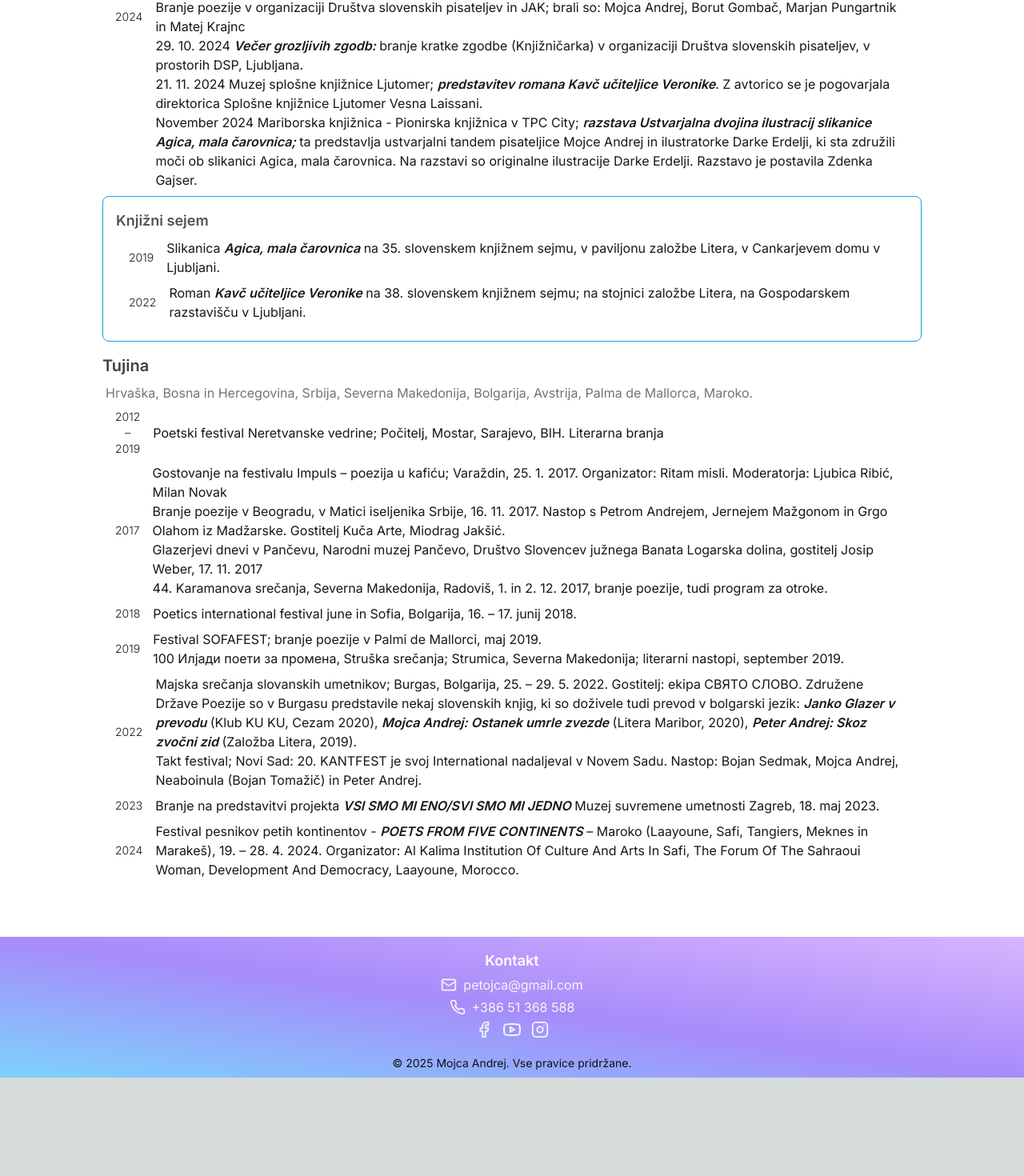
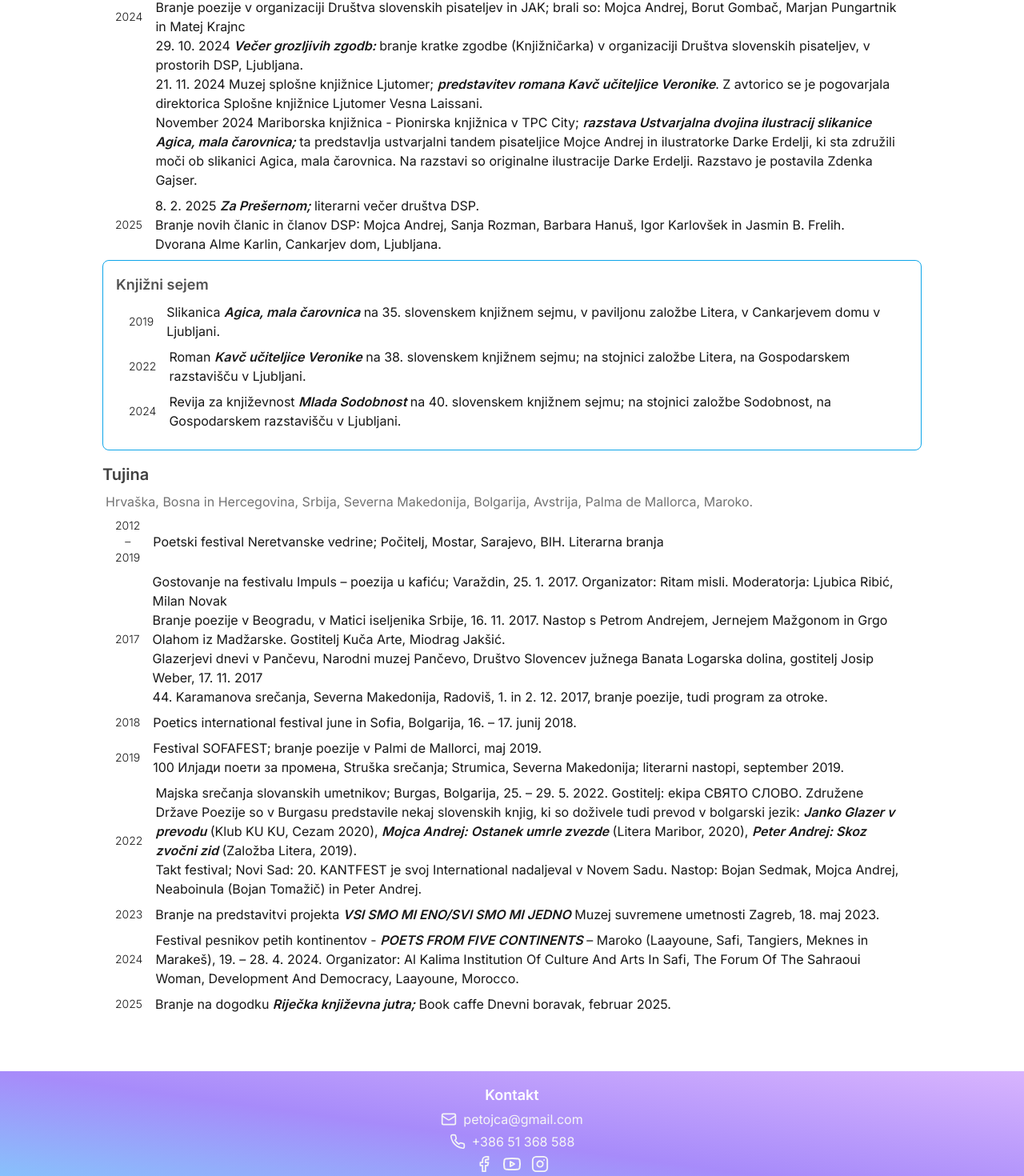
Before and after one commit to Mojca-Andrej/frontend, a Next.js app: page /nastopi in a window 1280 px wide. Shown: the part 2483-3953 px from the top of the page at 80% size. Before the commit the page ends 3830 px from the top, so only its background shows below. Built offline with nearby package versions, Linux system fonts and the light colour scheme.

Commit message:
posodobil nastope za 2025 jan, feb

```diff
--- a/src/app/(general)/nastopi/page.tsx
+++ b/src/app/(general)/nastopi/page.tsx
@@ -174,6 +174,13 @@ export default function Nastopi() {
         </div>
       </section>
 
+      <section className="text-neutral-900 pb-2 flex space-x-4 items-start md:items-center md:px-4 px-2 text-sm md:text-base">
+        <h3 className="text-sm font-light mt-1 md:mt-0" >2025</h3>
+        <div>
+          <p>8. 2. 2025 <em className="font-semibold">Za Prešernom;</em> literarni večer društva DSP. <br/> Branje novih članic in članov DSP: Mojca Andrej, Sanja Rozman, Barbara Hanuš, Igor Karlovšek in Jasmin B. Frelih. <br/> Dvorana Alme Karlin, Cankarjev dom, Ljubljana.</p>
+        </div>
+      </section>
+
       <div className="border border-1 border-sky-500 p-4 rounded-lg">
         <h3 className="md:text-lg sm:text-base text-neutral-600 font-semibold mb-2">Knjižni sejem</h3>
 
@@ -189,6 +196,13 @@ export default function Nastopi() {
           <h3 className="text-sm font-light mt-1 md:mt-0">2022</h3>
           <div>
             <p>Roman <em className="font-semibold">Kavč učiteljice Veronike</em> na 38. slovenskem knjižnem sejmu; na stojnici založbe Litera, na Gospodarskem razstavišču v Ljubljani.</p>
+          </div>
+        </section>
+
+        <section className="text-neutral-900 pb-2 flex space-x-4 items-start md:items-center md:px-4 px-2 text-sm md:text-base">
+          <h3 className="text-sm font-light mt-1 md:mt-0">2024</h3>
+          <div>
+            <p>Revija za književnost <em className="font-semibold">Mlada Sodobnost</em> na 40. slovenskem knjižnem sejmu; na stojnici založbe Sodobnost, na Gospodarskem razstavišču v Ljubljani.</p>
           </div>
         </section>
       </div>
@@ -253,6 +267,13 @@ export default function Nastopi() {
             <p>Festival pesnikov petih kontinentov - <em className="font-semibold">POETS FROM FIVE CONTINENTS</em> – Maroko (Laayoune, Safi, Tangiers, Meknes in Marakeš), 19. – 28. 4. 2024. Organizator: Al Kalima Institution Of Culture And Arts In Safi, The Forum Of The Sahraoui Woman, Development And Democracy, Laayoune, Morocco.</p>
         </div>
       </section>
+
+      <section className="text-neutral-900 pb-2 flex space-x-4 items-start md:items-center md:px-4 px-2 text-sm md:text-base">
+        <h3 className="text-sm font-light mt-1 md:mt-0">2025</h3>
+        <div>
+          <p>Branje na dogodku <em className="font-semibold">Riječka književna jutra;</em> Book caffe Dnevni boravak, februar 2025.</p>
+        </div>
+      </section>
     </main>
   );
 }
```
